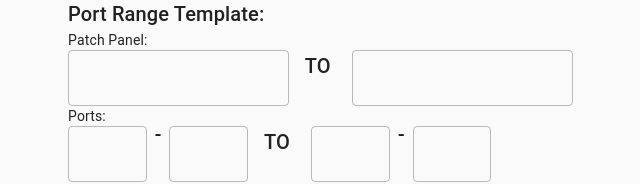
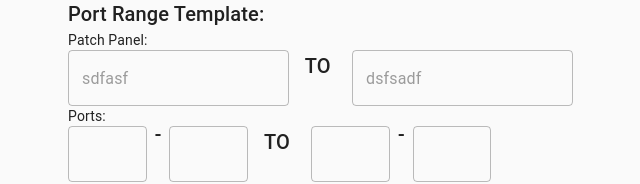
Before and after one commit to awalemandi/port-calculator, a React (Create React App) app: page / in a window 1280 px wide. Shown: the part 202-386 px from the top of the page, without its empty margins (296-936 px from the left). Built offline with nearby package versions, Linux system fonts and the light colour scheme.

Commit message:
created Regex.js for all regex related functionality

```diff
--- a/src/Calculator.js
+++ b/src/Calculator.js
@@ -1,13 +1,17 @@
-import React, { useState } from "react";
-import Avatar from "@material-ui/core/Avatar";
-import CssBaseline from "@material-ui/core/CssBaseline";
-import TextField from "@material-ui/core/TextField";
-import Link from "@material-ui/core/Link";
-import Grid from "@material-ui/core/Grid";
-import Box from "@material-ui/core/Box";
-import Typography from "@material-ui/core/Typography";
-import { makeStyles } from "@material-ui/core/styles";
-import Container from "@material-ui/core/Container";
+import React, { useState, useEffect } from "react";
+import { portRegex } from "./Regex";
+
+import {
+  Avatar,
+  CssBaseline,
+  TextField,
+  Link,
+  Grid,
+  Box,
+  Typography,
+  makeStyles,
+  Container
+} from "@material-ui/core";
 
 //copyright
 function Copyright() {
@@ -44,24 +48,13 @@ const useStyles = makeStyles(theme => ({
   }
 }));
 
-//Regex
-const patchPanel = /(\d{3}-\d{3})/g;
-
-//function to remove ports from input and return patch panel
-const getPatchpanel = input => {
-  //SY4:01:010105:0309:RU42R:001-048
-  //regex  = colon+numberx3 dash numberx3
-  //input.replace(ports match with ':')
-  //return patch panel string
-};
-
 export default function Calculator() {
   const classes = useStyles();
   //example panel reference  SY4:01:010105:0309:RU42R:001-048 to SY4:01:010050:1109-A:RU41:289-336
   const [aSide, setASide] = useState("");
   const [zSide, setZSide] = useState("");
-  const [aSidePatchpanel, setAsidePatchpanel] = useState("");
-  const [zSidePatchpanel, setZsidePatchpanel] = useState("");
+  const [aSidePatchpanel, setAsidePatchpanel] = useState("sdfasf");
+  const [zSidePatchpanel, setZsidePatchpanel] = useState("dsfsadf");
 
   return (
     <Container component="main" maxWidth="sm">
@@ -115,6 +108,7 @@ export default function Calculator() {
               color="secondary"
               name="aSidePatchpanel"
               variant="outlined"
+              value={aSidePatchpanel}
               disabled
               fullWidth
             />
@@ -128,6 +122,7 @@ export default function Calculator() {
               color="secondary"
               name="zSidePatchpanel"
               variant="outlined"
+              value={zSidePatchpanel}
               fullWidth
               disabled
             />
--- /dev/null
+++ b/src/Regex.js
@@ -0,0 +1,10 @@
+
+export const portRegex = /^[0-9]+-[0-9]+$/i;
+
+//function to remove ports from input and return patch panel
+const getPatchpanel = input => {
+  //SY4:01:010105:0309:RU42R:001-048
+  //regex  = colon+numberx3 dash numberx3
+  //input.replace(ports match with ':')
+  //return patch panel string
+};
```
